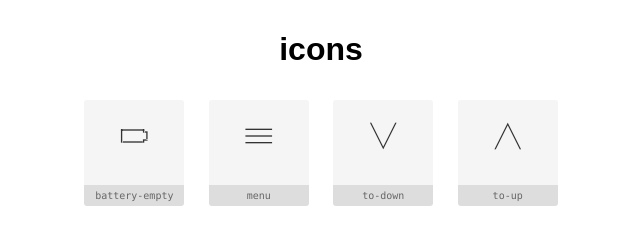
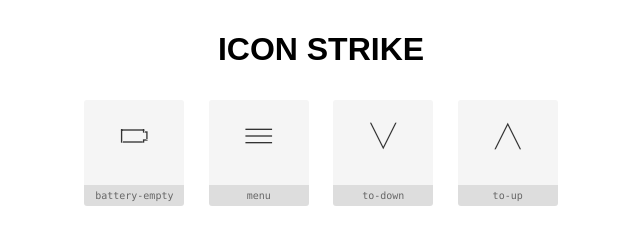
Before and after one commit to stellar-labs/icon-strike, a website: page docs/index.html in a window 1280 px wide. Shown: the whole page, without its empty margins (319-959 px from the left). Drawn offline with Linux system fonts and the light colour scheme.

Commit message:
fixed project name

```diff
--- a/docs/index.html
+++ b/docs/index.html
@@ -2,7 +2,7 @@
 <html lang="en">
 <head>
     <meta charset="UTF-8">
-    <title>icons</title>
+    <title>ICON STRIKE</title>
     <style>
 
         body {
@@ -94,7 +94,7 @@ i[class^="icon-"]:before, i[class*=" icon-"]:before {
 </head>
 <body>
 
-    <h1>icons</h1>
+    <h1>ICON STRIKE</h1>
 
 
         <div class="preview">
```
